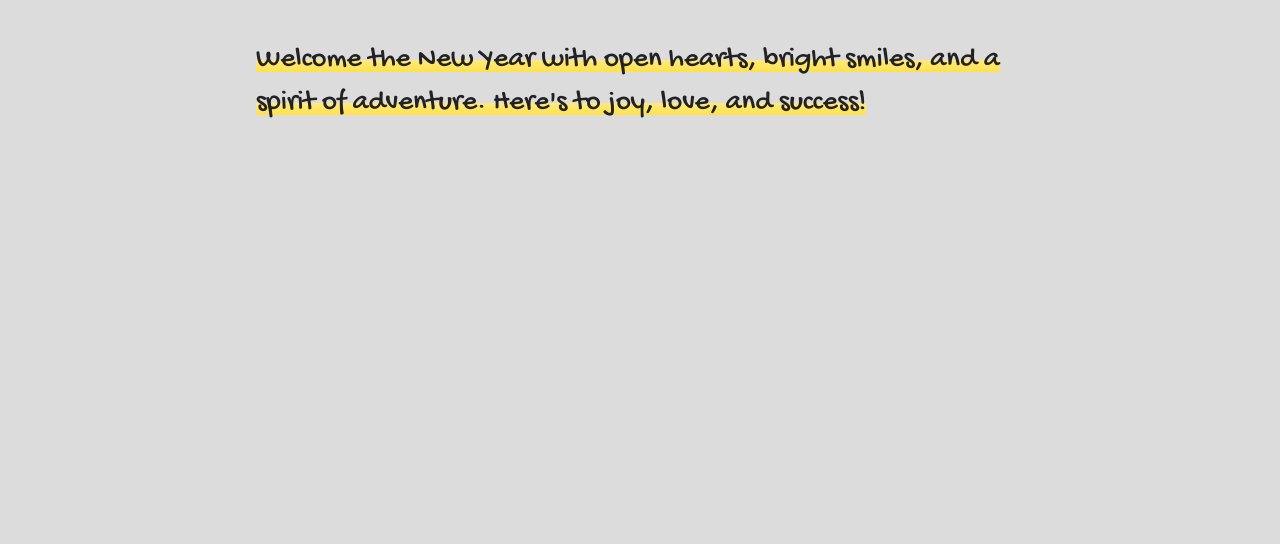
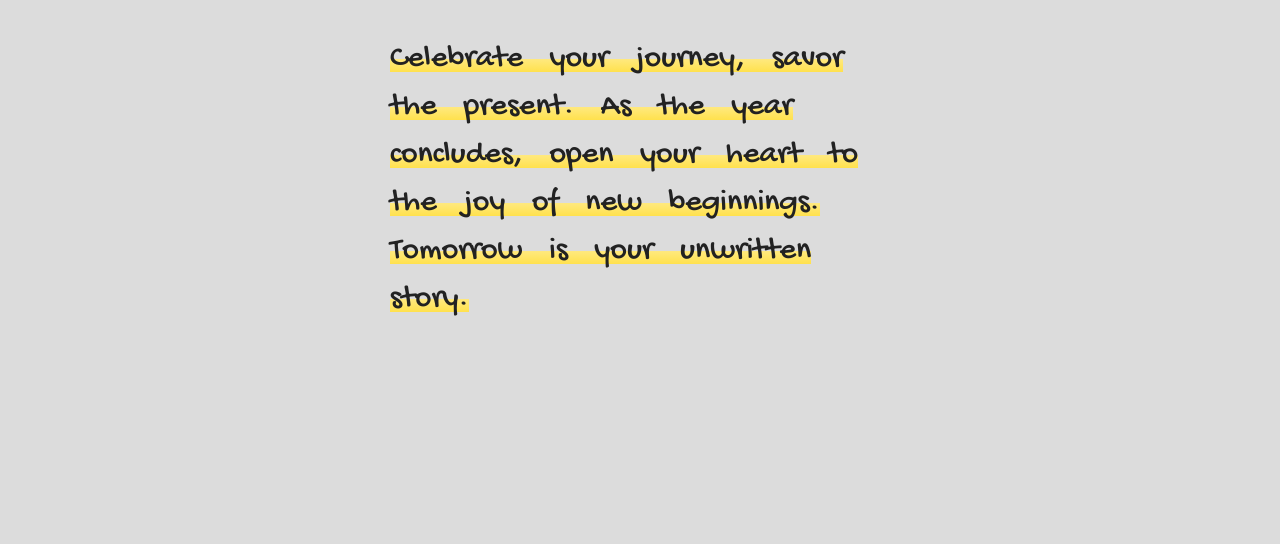
Before and after one commit to md61421/wishing-card, a plain HTML site: page index.html in a window 1280 px wide. Shown: the part 161-705 px from the top of the page. Drawn offline with Linux system fonts and the light colour scheme.

Commit message:
Added some changes

```diff
--- a/app.js
+++ b/app.js
@@ -6,17 +6,30 @@ btn.addEventListener("click", function () {
   btn.style.visibility = "hidden";
 });
 
+// let quotes = [
+//   "Embrace the fresh start, cherish moments, and sparkle with positivity. Happy New Year to a year of endless possibilities!",
+//   "New year, new beginnings, new adventures. Cheers to a chapter full of joy, love, and success. Happy New Year!",
+//   "Wishing you a year filled with laughter, love, and incredible achievements. May every day be a new opportunity. Happy New Year!",
+//   "May the upcoming year be a canvas of dreams, painted with vibrant colors of joy and success. Happy New Year!",
+//   "Celebrate the magic of new beginnings. May the coming year bring prosperity, peace, and happiness. Happy New Year!",
+//   "Cheers to a year of growth, positivity, and seizing every opportunity. May success be your constant companion. Happy New Year!",
+//   "New year, new possibilities, new achievements. Embrace the journey ahead with open arms. Wishing you a spectacular New Year!",
+//   "As the clock strikes midnight, let hope reign, dreams soar, and success unfold. Happy New Year filled with endless possibilities!",
+//   "May the New Year be a chapter of triumphs, discoveries, and happiness. Embrace the journey with optimism. Happy New Year!",
+//   "Welcome the New Year with open hearts, bright smiles, and a spirit of adventure. Here's to joy, love, and success!",
+// ];
+
 let quotes = [
-  "Embrace the fresh start, cherish moments, and sparkle with positivity. Happy New Year to a year of endless possibilities!",
-  "New year, new beginnings, new adventures. Cheers to a chapter full of joy, love, and success. Happy New Year!",
-  "Wishing you a year filled with laughter, love, and incredible achievements. May every day be a new opportunity. Happy New Year!",
-  "May the upcoming year be a canvas of dreams, painted with vibrant colors of joy and success. Happy New Year!",
-  "Celebrate the magic of new beginnings. May the coming year bring prosperity, peace, and happiness. Happy New Year!",
-  "Cheers to a year of growth, positivity, and seizing every opportunity. May success be your constant companion. Happy New Year!",
-  "New year, new possibilities, new achievements. Embrace the journey ahead with open arms. Wishing you a spectacular New Year!",
-  "As the clock strikes midnight, let hope reign, dreams soar, and success unfold. Happy New Year filled with endless possibilities!",
-  "May the New Year be a chapter of triumphs, discoveries, and happiness. Embrace the journey with optimism. Happy New Year!",
-  "Welcome the New Year with open hearts, bright smiles, and a spirit of adventure. Here's to joy, love, and success!",
+  "Reflect on achievements, learn from challenges. Every setback is a setup for a comeback. Embrace the new year with hope and determination.",
+  "Celebrate progress, big or small. A new year brings fresh possibilities. Your journey matters, and you have the power to shape your story.",
+  "Turn the page with gratitude. Each day is a chance to start anew. Believe in yourself, and let the coming year be your canvas.",
+  "Embrace change, for it leads to growth. The best is yet to come. Keep going, stay positive, and welcome the opportunities of tomorrow.",
+  "Look back with a smile, forward with courage. Your efforts count, and the new year invites you to dream big. Your journey is your victory.",
+  "End the year with a grateful heart. Every moment is a gift. Tomorrow is a blank page—fill it with dreams and make them reality.",
+  "Cherish memories, learn lessons. Your potential is limitless. As the year ends, step into the future with confidence and enthusiasm.",
+  "Finish strong, start anew. Reflect on achievements, let go of what holds you back. The new year is a chance for a brighter, better you.",
+  "You've come far, and there's more to explore. Each step shapes your path. The year's end is a bridge to new opportunities and adventures.",
+  "Celebrate your journey, savor the present. As the year concludes, open your heart to the joy of new beginnings. Tomorrow is your unwritten story.",
 ];
 
 let RandNum = Math.floor(Math.random() * 10);
--- a/index.html
+++ b/index.html
@@ -58,8 +58,11 @@
         </div>
     </main>
     <div class="container">
-        <div class="text">As the new year dawns, may it bring new hopes, new aspirations, and a shower of blessings upon
-            you. Happy New Year!</div>
+        <div class="inner_container">
+            <p class="text">As the new year dawns, may it bring new hopes, new aspirations, and a shower of blessings
+                upon
+                you. Happy New Year!</p>
+        </div>
         <div class="btn">&#62; Click Me! &#60;</div>
     </div>
     <script src="./app.js"></script>
--- a/style.css
+++ b/style.css
@@ -29,8 +29,8 @@ h1 {
 #boxContainer {
   overflow: hidden;
   position: absolute;
-  height: 100%;
-  width: 100%;
+  height: 100svh;
+  width: 100svw;
 }
 
 .box {
@@ -143,12 +143,20 @@ h1 {
   background-color: gainsboro;
   position: absolute;
   top: 0;
-  height: 100svh;
-  padding: 25svh 20svw;
+  height: 105svh;
+  width: 100svw;
   color: hsl(198, 1%, 29%);
-  font-family: "Gochi Hand", cursive;
   text-align: left;
-  font-size: 1.8rem;
+  font-size: 2rem;
+  display: flex;
+  justify-content: center;
+  align-items: center;
+}
+
+.inner_container {
+  max-width: 500px;
+  word-spacing: 0.6em;
+  margin-bottom: 5em;
 }
 
 .text {
@@ -189,7 +197,7 @@ h1 {
 
 @keyframes slider {
   to {
-    top: -100%;
+    top: -150%;
   }
 }
 
@@ -198,3 +206,14 @@ h1 {
     text-shadow: 0px 0px 10px #1b9aaa;
   }
 }
+
+@media (max-width: 768px) {
+  .inner_container {
+    max-width: 70%;
+    font-size: 1.5rem;
+  }
+
+  .btn {
+    font-size: 1.5rem;
+  }
+}
```
